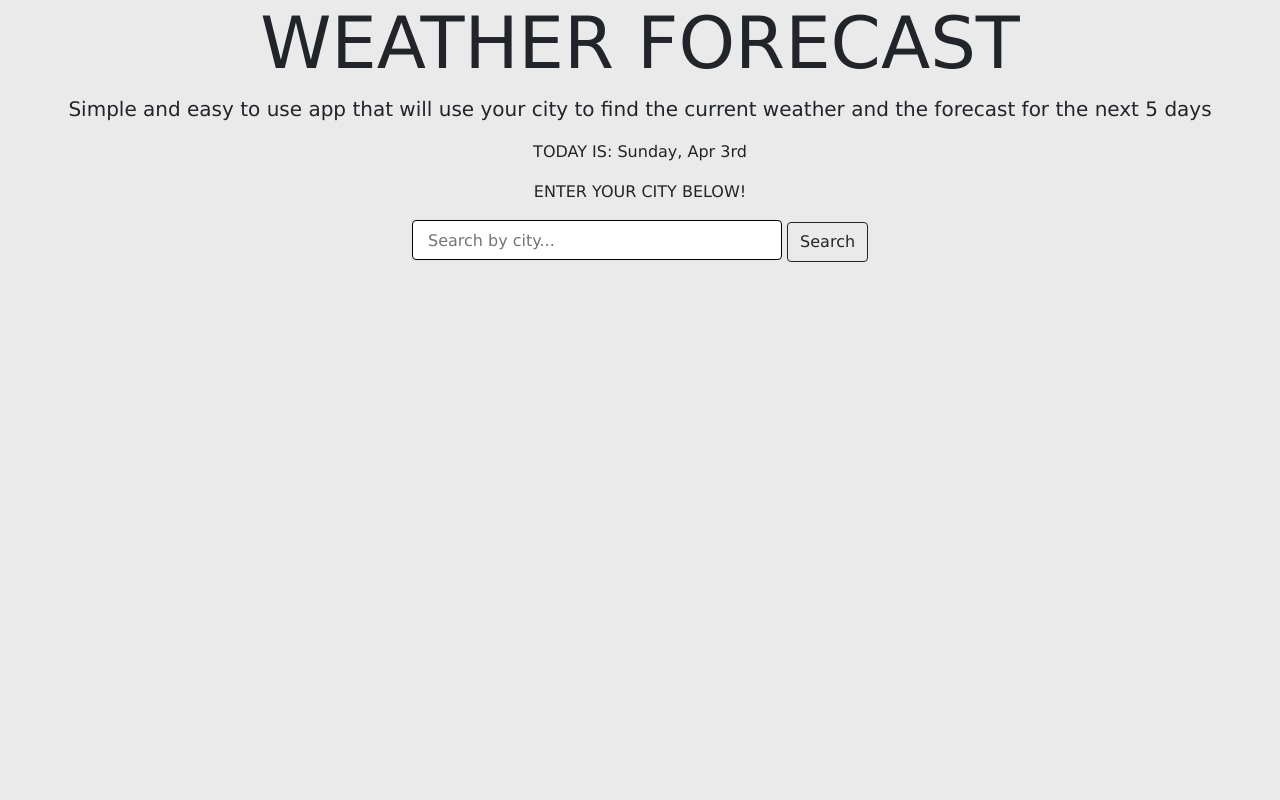
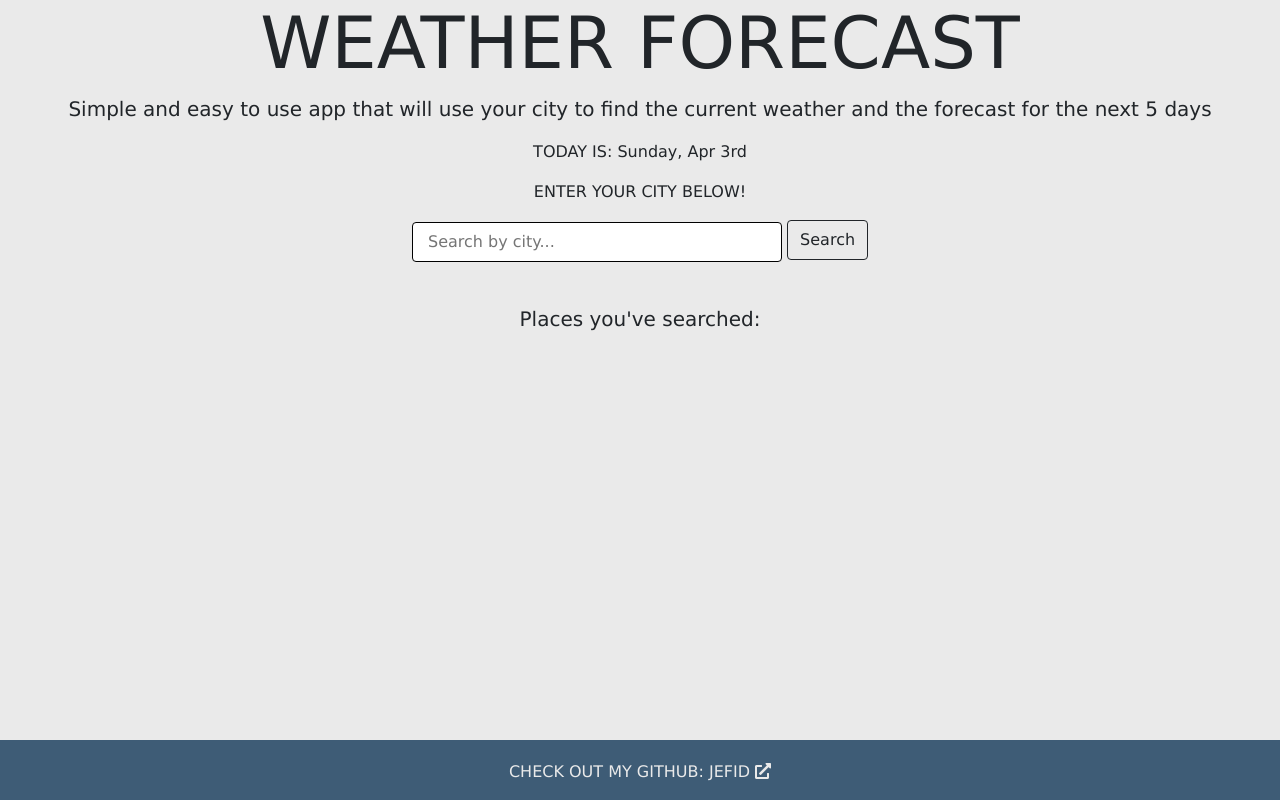
Before and after one commit to Jefid/weather-app, a plain HTML site: page index.html in a window 1280 px wide. Drawn offline with nearby package versions, Linux system fonts and the light colour scheme; a web font is replaced by a local one.

Commit message:
set up footer and styled, still need to update

```diff
--- a/assets/css/style.css
+++ b/assets/css/style.css
@@ -24,6 +24,7 @@ body {
     border: 1px solid;
     height: 40px;
     margin-right: 5px;
+    margin-bottom: 5px;
   }
   .btn:hover {
     background-color: #22dddd;
@@ -37,3 +38,18 @@ input {
     border: 1px solid;
     height: 40px;
   }
+
+  .footer {
+    background-color: #3e5c76;
+    height: 60px;
+    text-align: center;
+    justify-content: center;
+  }
+
+
+footer p, footer a {
+    margin-top: 20px;
+    text-decoration: none;
+    color: #eaeaea;
+    text-align: center;
+  }
--- a/index.html
+++ b/index.html
@@ -29,12 +29,38 @@
             <label for="search-bar" id="error"></label>
             <input class="col-4" aria-label="Search by city" id="search-bar" placeholder="Search by city...">
             <button type="search" id="search-btn" class="btn">Search</button>
-
-
         </form>
 
+        <div class="alert alert-warning alert-dismissable fade" role="alert" id="error-msg"></div>
+
+        <div id="search-history">
+            <h5>Places you've searched:</h5>
+        </div>
+
+        <div id="results"></div>
+
+        <div id="current-forecast" class="card invisible">
+            <div id="img-container">
+
+            </div>
+            <!-- today's forecast end  -->
+        </div>
+
+        <div id="forecast-header" class="invisible">
+            <h4>4-day forecast</h4>
+        </div>
+
+        <div id="future-forecast" class="row">
+        <!-- forecast for the next 5 days end  -->
+        </div>
 
     </main>
+
+    <footer class="footer fixed-bottom">
+        <p>
+            CHECK OUT MY GITHUB: <a href="https://github.com/jefid" target="_blank"> JEFID <i class="fas fa-external-link-alt"></i></a>
+        </p>
+    </footer>
 
 
 
```
